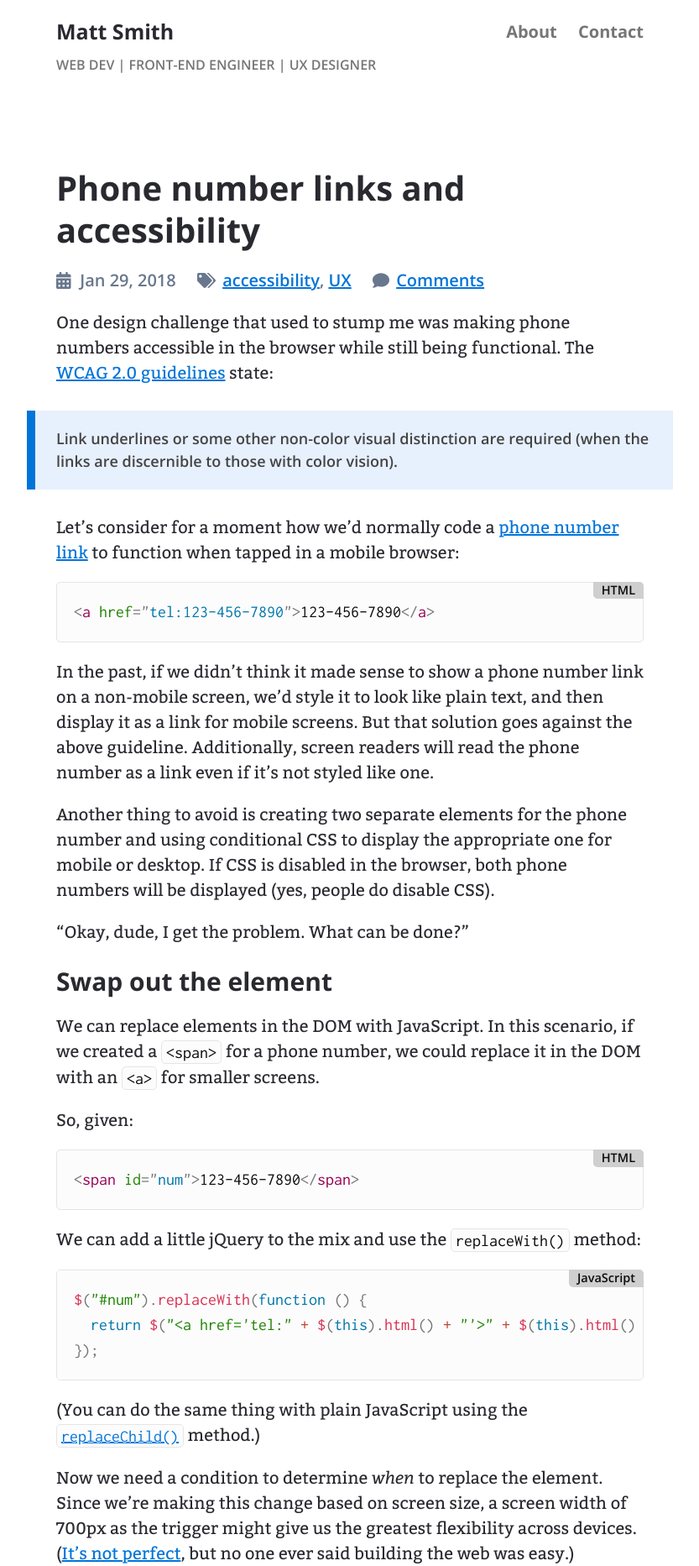
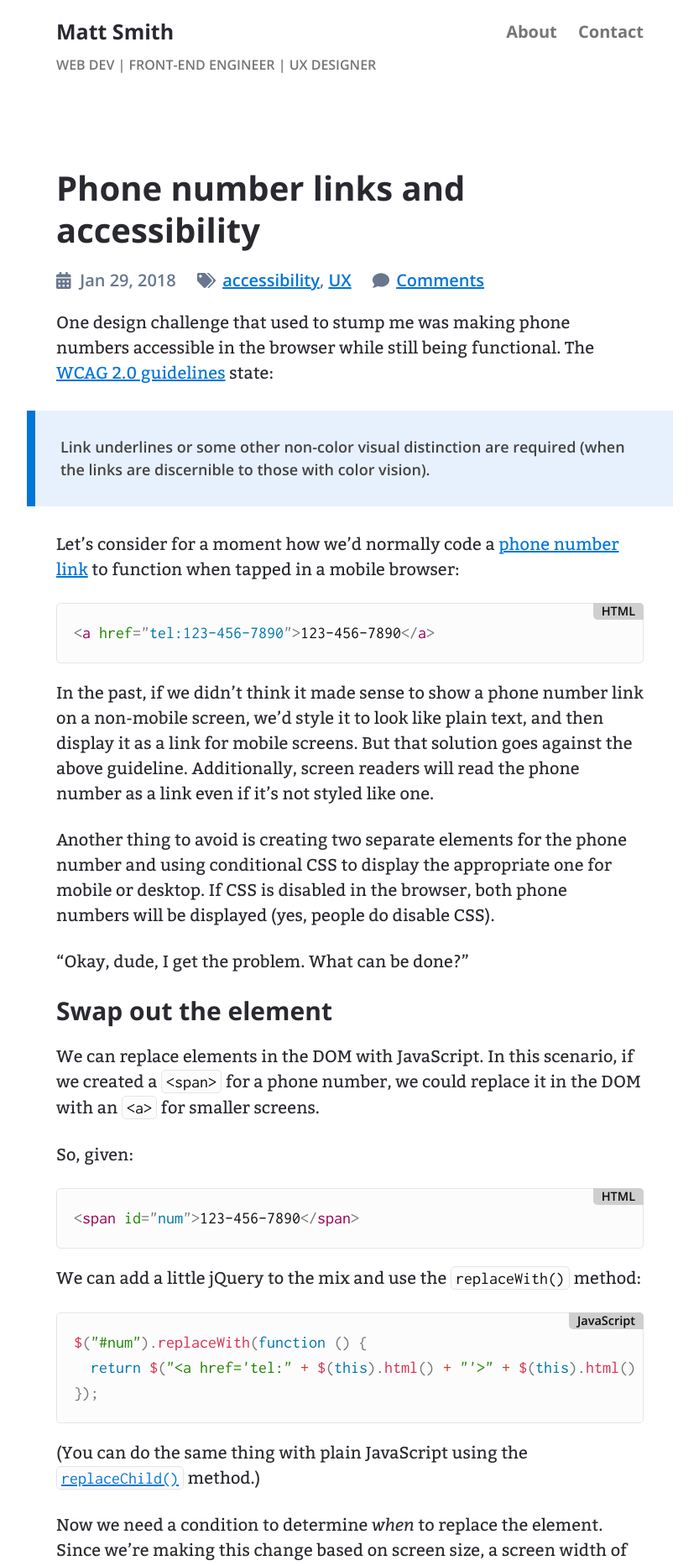
Before and after one commit to AllThingsSmitty/allthingssmitty.github.io, a Jekyll site: the page built from _posts/2018-01-29-phone-number-links-and-accessibility.md, in a window 1280 px wide. Shown: the top 1865 px of the page at 84% size, without its empty margins (223-1056 px from the left). Built offline with Jekyll 4.4.1, drawn with Linux system fonts in a browser that asks for light colours; comment, search, counter and statistics services are not loaded.

Commit message:
Improve selector style

```diff
--- a/_posts/2018-01-29-phone-number-links-and-accessibility.md
+++ b/_posts/2018-01-29-phone-number-links-and-accessibility.md
@@ -10,7 +10,7 @@
 
 One design challenge that used to stump me was making phone numbers accessible in the browser while still being functional. The [WCAG 2.0 guidelines](https://www.w3.org/TR/WCAG20-TECHS/F73.html#F73-description){:rel="external"} state:
 
-> Link underlines or some other non-color visual distinction are required (when the links are discernible to those with color vision).
+<blockquote class="message">Link underlines or some other non-color visual distinction are required (when the links are discernible to those with color vision).</blockquote>
 
 Let's consider for a moment how we'd normally code a [phone number link](https://css-tricks.com/the-current-state-of-telephone-links/){:rel="external"} to function when tapped in a mobile browser:
 
--- a/_sass/_type.scss
+++ b/_sass/_type.scss
@@ -15,7 +15,7 @@
 }
 
 p {
-  margin-bottom: 1rem;
+  margin-bottom: 1.25rem;
   margin-top: 0;
 
   &:last-of-type {
@@ -69,14 +69,26 @@
   }
 }
 
+aside,
 blockquote {
+
+  &.message {
     background-color: var(--sky-blue);
     border-left: .5rem solid var(--border-color-blue);
     color: var(--gray-5);
     font-family: var(--secondary-font-family-semibold);
     font-size: .9rem;
-  margin: .8rem 0;
-  padding: 1rem;
+    margin: 1.5rem 0;
+    //padding: 1rem;
+    padding: clamp(1.25rem, 1.5rem, 2rem);
+
+    //a {
+    //  //color: #046dc9;
+    //}
+
+    strong {
+      font-family: var(--secondary-font-family-bold);
+    }
 
     p:last-child {
       margin-bottom: 0;
@@ -85,9 +97,15 @@
     @media only screen and (min-width: 53.125rem) {
       margin: 1.5rem -1.75rem;
     }
+  }
+}
 
-  @media only screen and (min-width: 30rem) {
-    padding: 1rem 1.25rem;
+aside {
+  &.message.notification {
+    background: var(--color-state-warn-bright);
+    border-left: none;
+    color: var(--color-state-warn-text);
+    margin: 1.5rem 0;
   }
 }
 
@@ -138,21 +156,3 @@
 //   font-size: .9rem;
 //   margin-top: 2rem;
 // }
-
-// Messages
-//
-// Show alert messages to users. You may add it to single elements like a `<p>`,
-// or to a parent if there are multiple elements to show.
-
-.message {
-  background-color: var(--sky-blue);
-  border-left: .5rem solid var(--border-color-blue);
-  color: var(--gray-5);
-  font-family: var(--secondary-font-family-semibold);
-  font-size: .9rem;
-  padding: 1rem;
-
-  strong {
-    font-family: var(--secondary-font-family-bold);
-  }
-}
```
Also changed, not shown: _posts/2020-05-11-css-fix-for-100vh-in-mobile-webkit.md (+8 -5 lines). Lines whose indentation alone changed are shown as unchanged.
